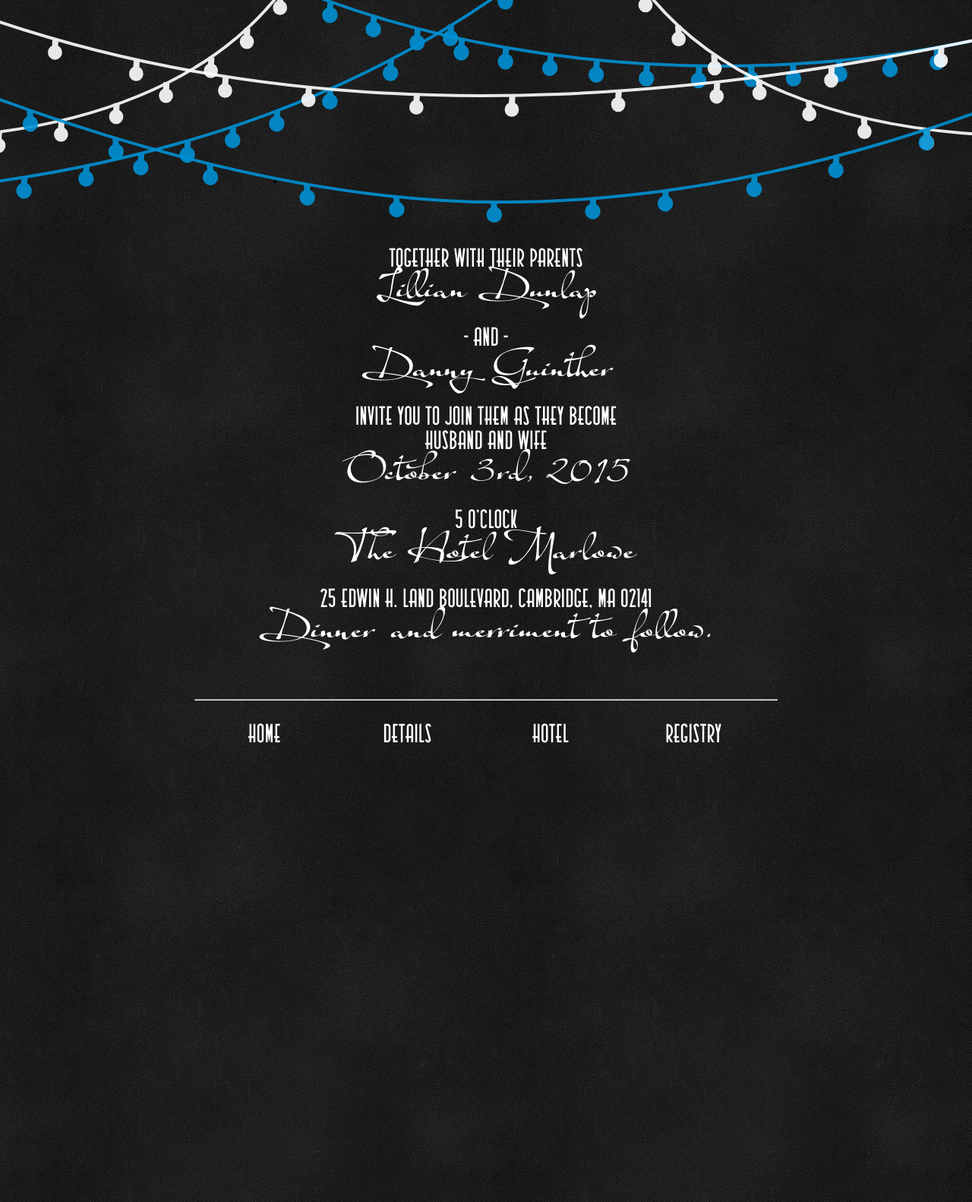
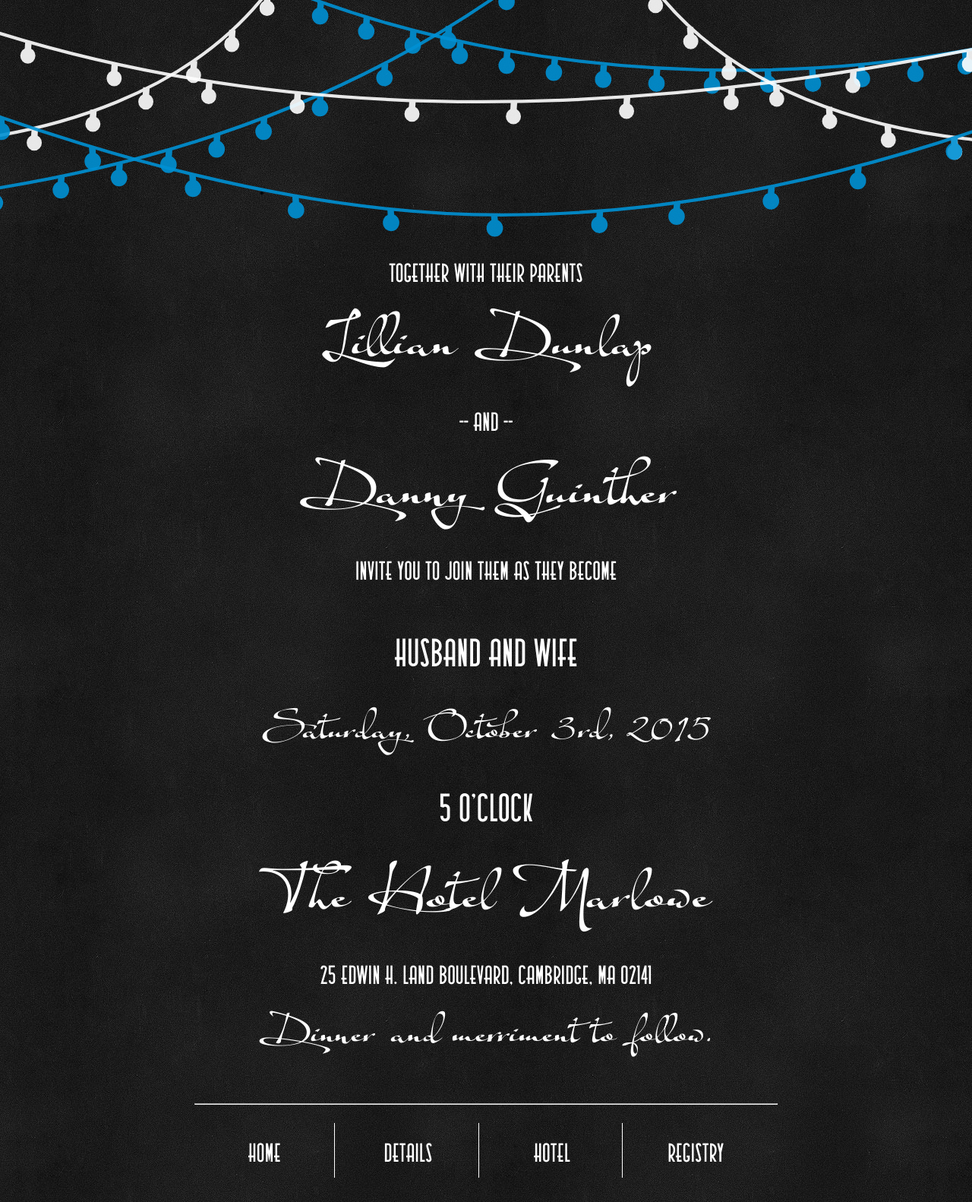
Before and after one commit to tdg5/wedding_jekyll, a Jekyll site: the page built from index.md, in a window 1280 px wide. Shown: the whole page at 76% size. Built offline with Jekyll 4.4.1, drawn with Linux system fonts in a browser that asks for light colours; Markdown is read by kramdown in place of the engine named in the settings.

Commit message:
Update styles for various reasons

```diff
--- a/assets/css/style.css
+++ b/assets/css/style.css
@@ -29,7 +29,7 @@
 }
 
 .card-wrapper {
-  padding: 0;
+  padding: 0 1em;
   min-height: 100%;
   min-width: 480px;
   margin-left: auto;
@@ -48,8 +48,9 @@
   text-align: center;
 }
 
-.lg {
-  font-size: 3em;
+.copy {
+  font-family: Verdana, Geneva, sans-serif;
+  margin-bottom: 1em;
 }
 
 .nav {
@@ -58,8 +59,13 @@
 }
 
 .nav li {
+  border-right: 1px solid #fff;
+  display: inline-block;
   width: 24%;
-  display: inline-block;
+}
+
+.nav li:last-child {
+  border: 0;
 }
 
 .nav a,
@@ -88,17 +94,19 @@
 .sans-serif {
   font-family: DanceHallJNL;
   font-size: 2em;
-  transform: uppercase;
+  line-height: 2.25;
+  text-transform: uppercase;
 }
 
 .script {
   font-family: Shapely;
   font-size: 2em;
-  line-height: 2.25em;
+  line-height: 2.25;
 }
 
 .unadorned {
   list-style: none;
+  margin: 0;
 }
 
 a.unadorned,
@@ -109,6 +117,40 @@
 
 a.unadorned:hover {
   text-decoration: underline;
+}
+
+/* Overriding styles */
+
+.heading {
+  font-size: 3em;
+}
+
+.lg {
+  font-size: 3em;
+}
+
+.margin-bottom-sm {
+  margin-bottom: .5em;
+}
+
+/* Media styles */
+
+@media only screen and (min-width: 420px) {
+  .columns:after {
+    clear: both;
+    content: "";
+    display: block;
+  }
+
+  .column {
+    float: left;
+    line-height: 2em;
+    width: 340px;
+  }
+
+  .column:first-child {
+    width: 200px;
+  }
 }
 
 @media only screen and (min-width: 1200px) {
@@ -130,6 +172,7 @@
 
 .dark .bulbs {
   background: url(/assets/images/bulbs-dark.svg) repeat-x top center;
+  background-size: cover;
 }
 
 .blue {
--- a/index.md
+++ b/index.md
@@ -2,14 +2,14 @@
 layout: card
 theme: dark
 ---
-<p class="centered sans-serif">Together with their parents</p>
+<p class="centered sans-serif margin-bottom-sm">Together with their parents</p>
 <p class="centered script lg">Lillian Dunlap</p>
-<p class="centered sans-serif">- and -</p>
+<p class="centered sans-serif margin-bottom-sm">-- and --</p>
 <p class="centered script lg">Danny Guinther</p>
-<p class="centered sans-serif">invite you to join them as they become</p>
-<p class="centered sans-serif lg">husband and wife</p>
-<p class="centered script">October 3rd, 2015</p>
-<p class="centered sans-serif lg">5 o'clock</p>
+<p class="centered sans-serif margin-bottom-sm">invite you to join them as they become</p>
+<p class="centered sans-serif lg margin-bottom-sm">husband and wife</p>
+<p class="centered script">Saturday, October 3rd, 2015</p>
+<p class="centered sans-serif lg margin-bottom-sm">5 o'clock</p>
 <p class="centered script lg"><a class="unadorned" href="http://www.hotelmarlowe.com/">The Hotel Marlowe</a></p>
-<p class="centered sans-serif">25 Edwin H. Land Boulevard, Cambridge, MA 02141</p>
+<p class="centered sans-serif margin-bottom-sm">25 Edwin H. Land Boulevard, Cambridge, MA 02141</p>
 <p class="centered script">Dinner and merriment to follow.</p>
--- a/pages/registry/index.html
+++ b/pages/registry/index.html
@@ -8,12 +8,12 @@
   Enough about us!
 </p>
 <p class="centered sans-serif lg">Let's talk about charity</p>
-<p>
+<p class="copy">
   The biggest thing on our wish list is the chance to celebrate together with
   family and friends! Gifts are not required, but if you would like to send one,
   we have a couple of suggestions:
 </p>
-<ol class="numbered">
+<ol class="numbered copy">
   <li>
     Consider a donation to Plan International, an organization dedicated to
     improving the lives of vulnerable children in developing countries. Young
```
